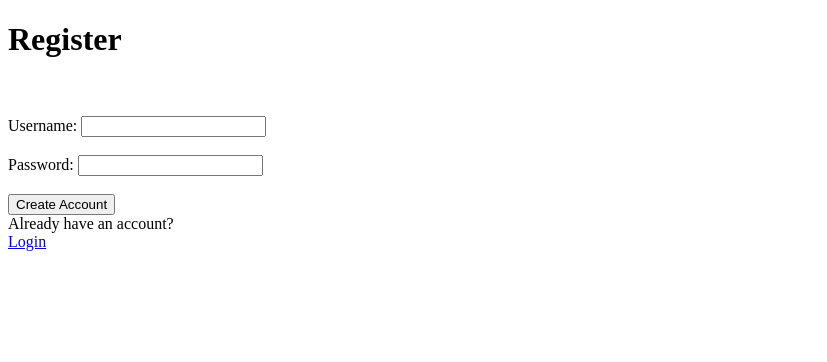
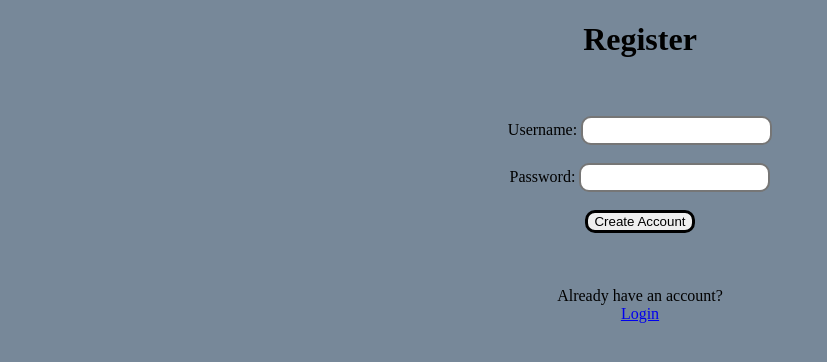
Before and after one commit to safendi/WorkoutTracker, a Flask app: page /register in a window 1280 px wide. Shown: the top 362 px of the page, without its empty margins (0-827 px from the left). Run offline with Flask 3, Linux system fonts and the light colour scheme.

Commit message:
front end work

```diff
--- a/static/home.js
+++ b/static/home.js
@@ -50,6 +50,7 @@ function loadWorkouts(arg) {
             button.onclick = function () {
                 //are you sure screen, if yes:
                 document.getElementById("deleteConfirmation").hidden = false
+                document.getElementById("workoutBeingDeleted").innerHTML = "\"" + key + "\""
                 document.getElementById("deleteConfirmButton").onclick = function () {
                     document.getElementById("deleteConfirmation").hidden = true
                     removeWorkout(key)
--- a/templates/register.html
+++ b/templates/register.html
@@ -4,6 +4,26 @@
 
     <head>
         <title>Workout Log</title>
+         <meta name="viewport" content="width=device-width, initial-scale=1">
+        <style>
+            body{
+                text-align: center;
+                font-family: "Arial Rounded MT Bold";
+                background-color: lightslategray;
+            }
+            .textbox {
+                border-style: solid;
+                border-radius: 10px;
+                padding: 5px;
+            }
+            .button {
+                border-style: solid;
+                border-radius: 10px;
+                border-width: 3px;
+                border-color: black;
+            }
+
+        </style>
     </head>
 
 
@@ -15,15 +35,16 @@
     <form action="/register" method="post">
         <label>
             Username:
-            <input type="text" name="username" id="username">
+            <input type="text" name="username" id="username" class="textbox">
             <br> <br>
             Password:
-            <input type="password" name="password" id="password">
+            <input type="password" name="password" id="password" class="textbox">
             <br> <br>
-            <input type="submit" value="Create Account">
+            <input type="submit" value="Create Account" class="button">
         </label>
     </form>
 
+    <br><br><br>
     <div>Already have an account?</div>
     <a href="/">Login</a>
 
```
Also changed, not shown: templates/home.html (+12 -6 lines), templates/index.html (+6 -3 lines), templates/workout.html (+7 -3 lines), users.db.
